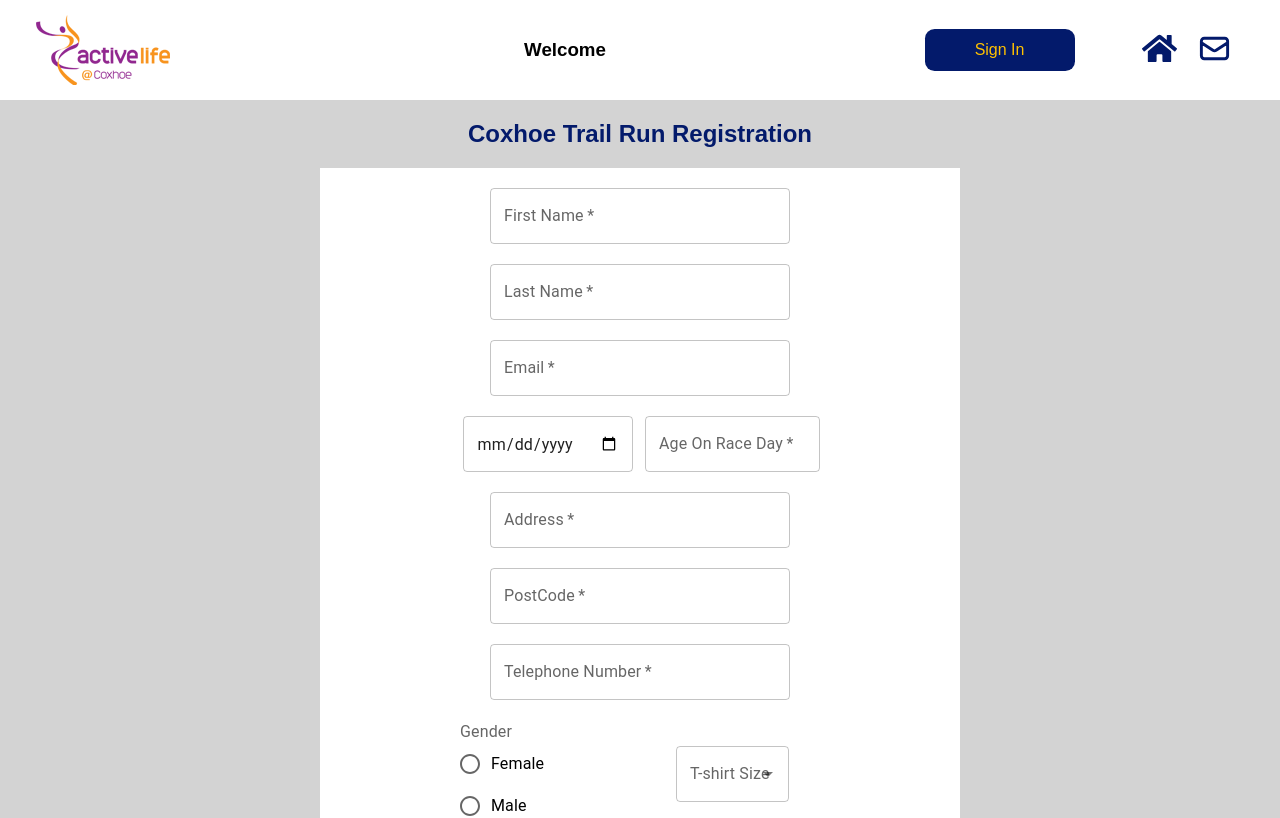
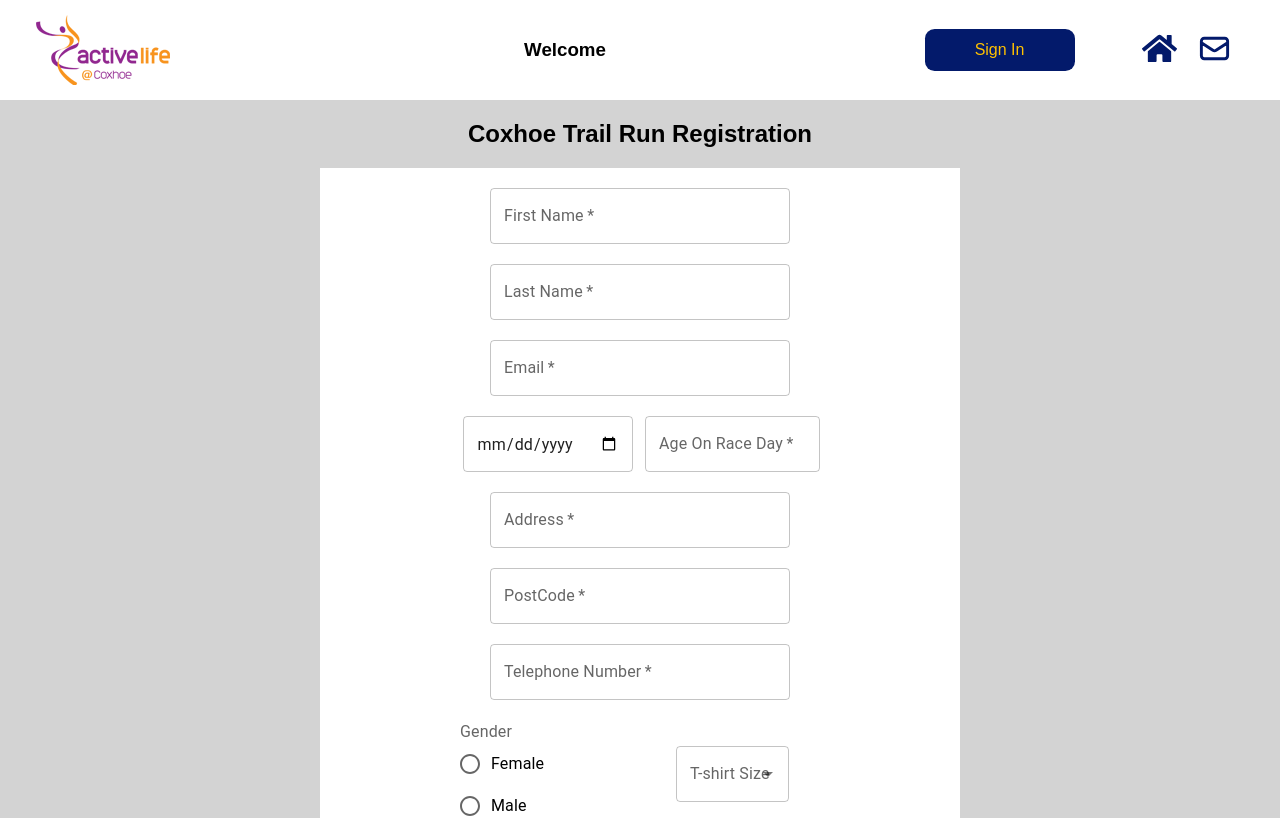
Before and after one commit to targetv/TrailRunFrontEnd, a React (Create React App) app: page /register in a window 1280 px wide. Shown: the top 818 px of the page. Built offline with nearby package versions, Linux system fonts and the light colour scheme; no server answers.

Commit message:
Removed bugs

```diff
--- a/src/App.css
+++ b/src/App.css
@@ -1,8 +1,3 @@
-html {
-  --blue: #031a6b;
-  --yellow: #ffc100;
-}
-
 * {
   margin: 0;
   padding: 0;
--- a/src/components/Button.jsx
+++ b/src/components/Button.jsx
@@ -4,7 +4,7 @@ import { rem } from "polished";
 export const Button = styled.a`
   width: ${rem("150px")};
   padding: 0.75rem 0.9rem;
-  background-color: var(--blue);
+  background-color: ${(props) => props.theme.colors.blue};
   text-align: center;
   border-radius: 0.6rem;
   text-decoration: none;
```
